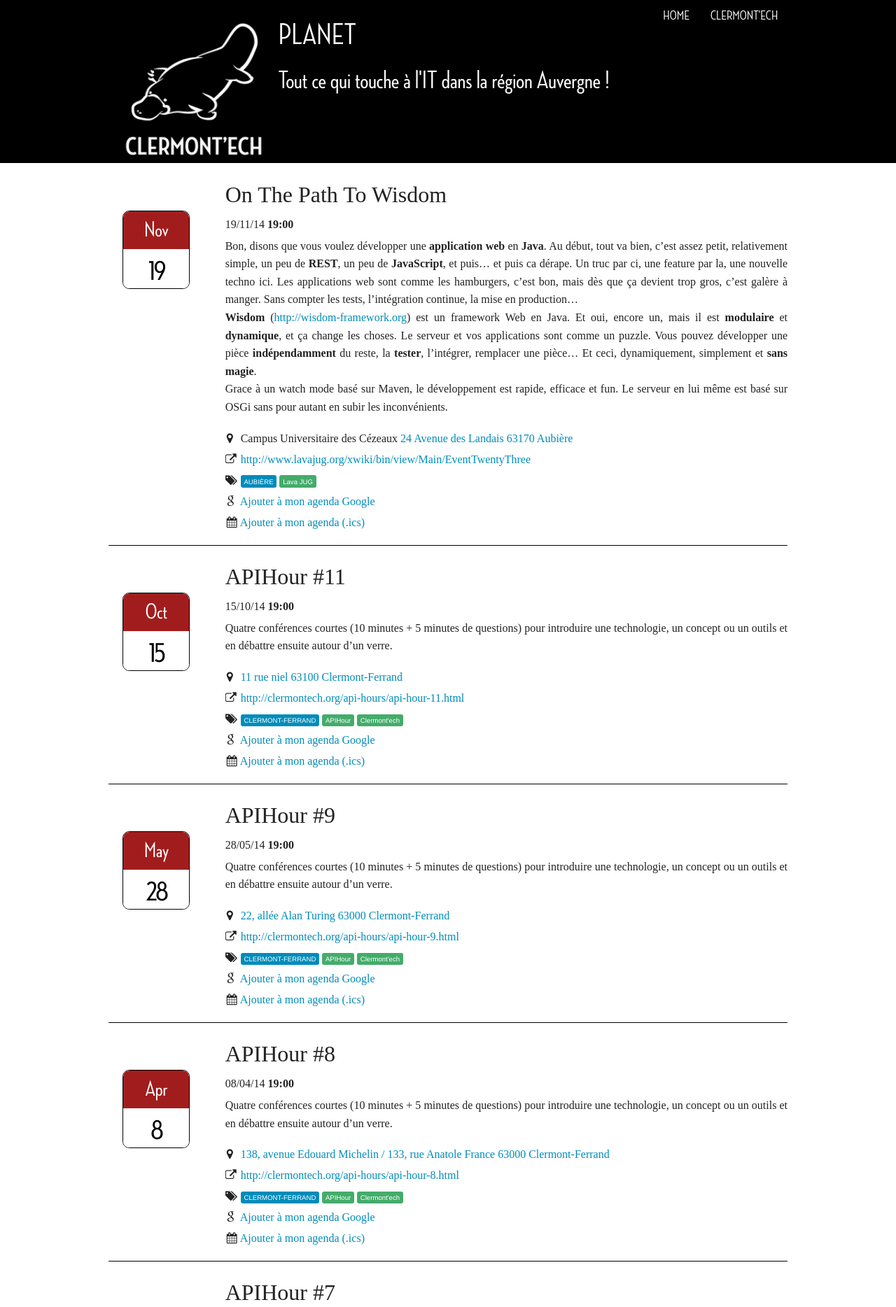
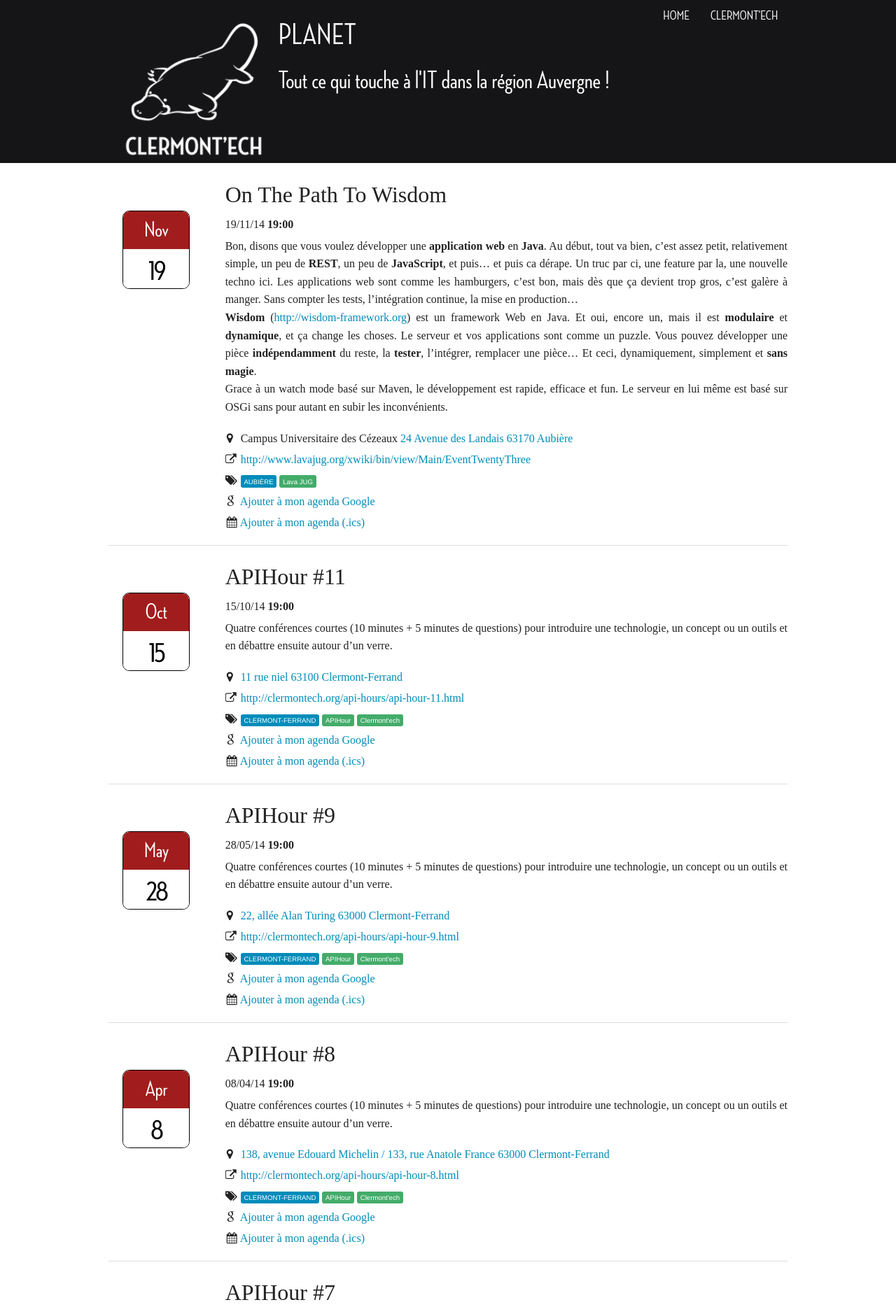
Before and after one commit to clermontech/planet, a Jekyll site: the page built from index.md, in a window 1280 px wide. Shown: the top 1868 px of the page at 70% size. Built offline with Jekyll 4.4.1, drawn with Linux system fonts in a browser that asks for light colours; Markdown is read by kramdown in place of the engine named in the settings.

Commit message:
change colors on header n footer

```diff
--- a/css/main.css
+++ b/css/main.css
@@ -16,13 +16,12 @@
   background-color: white; }
 
 header {
-  background-color: #000;
+  background-color: #151517;
   margin-bottom: 10px;
   z-index: 999; }
 
 hr {
-  display: block;
-  border-color: #000; }
+  display: block; }
 
 h2, h1, .title-area strong, h3, h4, h5, h6 {
   font-family: '"Neutraface", "Helvetica Neue", fantasy, "Helvetica", Arial, sans-serif'; }
@@ -39,7 +38,7 @@
 
 .top-bar {
   height: 40px;
-  background-color: #000; }
+  background-color: #151517; }
   .top-bar .toggle-topbar.menu-icon {
     margin: 0;
     top: 0%; }
@@ -47,7 +46,7 @@
       height: 40px; }
 
 .top-bar.expanded {
-  background-color: #000; }
+  background-color: #151517; }
 
 .top-bar-section {
   z-index: 999; }
@@ -57,13 +56,13 @@
     font-weight: bold;
     font-size: 1.0em; }
     .top-bar-section li:not(.has-form) a:not(.button) {
-      background-color: #000; }
+      background-color: #151517; }
       .top-bar-section li:not(.has-form) a:not(.button):hover {
         background-color: #30303f; }
 
 li {
   text-align: center;
-  background-color: #000; }
+  background-color: #151517; }
 
 .title-area strong {
   display: block;
@@ -82,7 +81,7 @@
 /* footer */
 footer {
   width: 100%;
-  background: #000;
+  background: #212124;
   padding-top: 30px;
   padding-bottom: 10px;
   color: white;
@@ -225,7 +224,7 @@
     .top-bar-section li:not(.has-form) a {
       color: white; }
       .top-bar-section li:not(.has-form) a:not(.button) {
-        background-color: #000; }
+        background-color: #151517; }
         .top-bar-section li:not(.has-form) a:not(.button):hover {
           background-color: #30303f;
           color: white; }
```
Also changed, not shown: scss/main.scss (+9 -8 lines).
